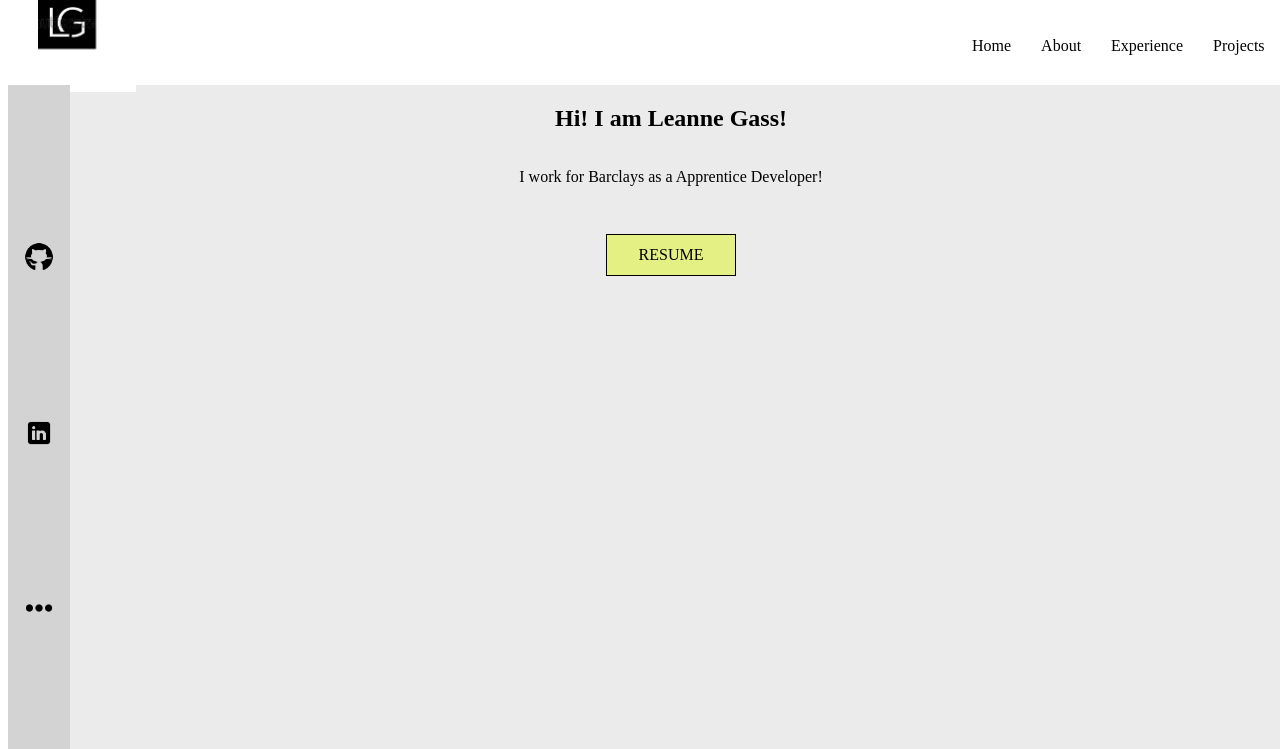
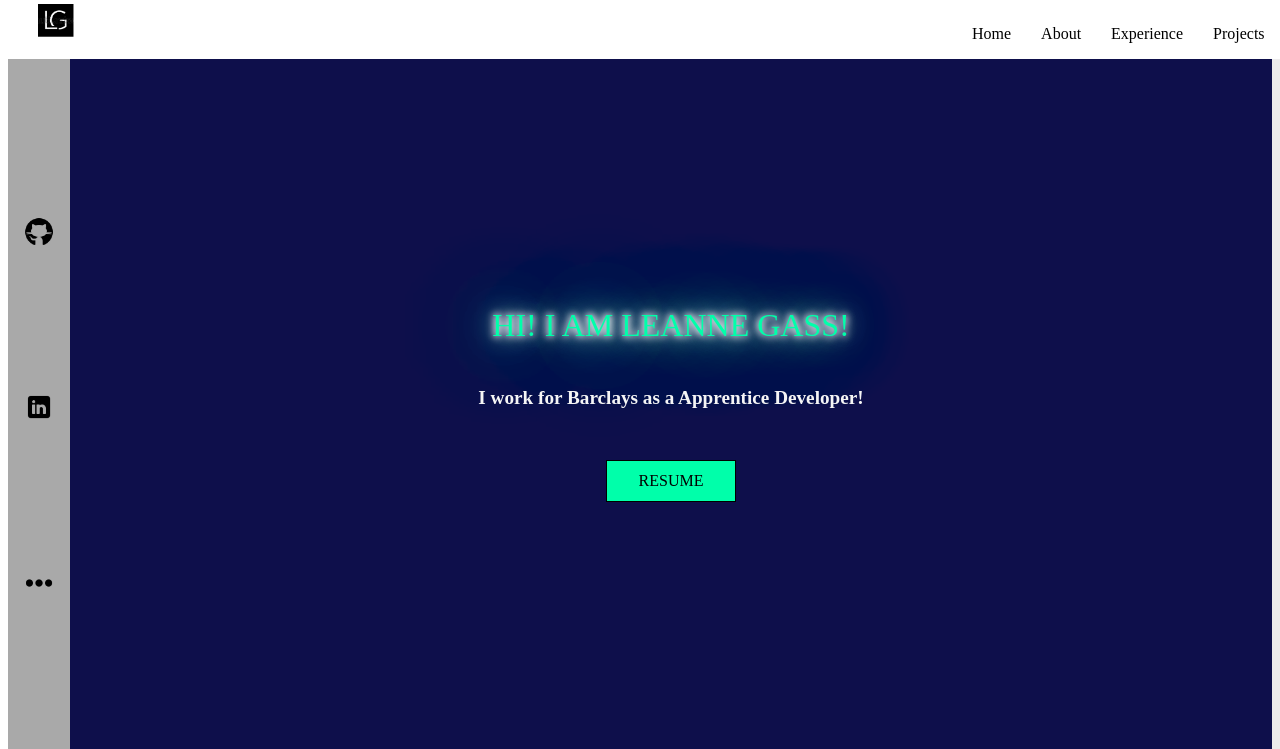
Before and after one commit to leannegass/My-Website, a plain HTML site: page index.html in a window 1280 px wide. Shown: the top 749 px of the page. Drawn offline with Linux system fonts and the light colour scheme.

Commit message:
added more styling

```diff
--- a/index.html
+++ b/index.html
@@ -10,9 +10,7 @@
 </head>
 <body>
     <nav class="navbar">
-        <p class="logo">
-            <img src="LG.png" alt="coding">
-        </p>
+        <img class="logo" src="LG.png" alt="coding">
         <ul class="nav-links">
             <li class="nav-item"><a href="index.html">Home</a></li>
             <li class="nav-item"><a href="about.html">About</a></li>
@@ -35,7 +33,7 @@
             </section>
 
             <section>
-                <p>I work for Barclays as a Apprentice Developer!</p>
+                <h2>I work for Barclays as a Apprentice Developer!</p>
             </section>
 
             <section class="resume">
--- a/style.css
+++ b/style.css
@@ -1,7 +1,7 @@
 
 .navbar {
     width: 97vw;
-    height:6vw;
+    height:4vw;
     padding-left: 30px;
     padding-right: 10px;
     display : flex;
@@ -11,7 +11,9 @@
 }
 
 .logo {
-    display: inline-block;
+    height : 60px;
+    width : 60px;
+
 
 }
 
@@ -38,12 +40,6 @@
 
 }
 
-.logo img {
-
-    width: 25%;
-
-}
-
 footer img {
     width: 3%;
 }
@@ -57,9 +53,9 @@ footer img {
 }
 
 .image-container{
-    height: 10vh;
+    height: 5vh;
     width: 10vw;
-    background-color: rgb(214, 241, 214);
+    background-color: rgb(70, 197, 148);
     margin: 2rem;
     color:black;
     border: solid black 1px;
@@ -83,10 +79,13 @@ footer {
     padding: 0 150px;
     display: flex;
     flex-direction: column;
+    justify-content: center;
     align-items: center;
+    /*background-image: url("programming-web-development-code-wallpaper-preview.jpg");*/
+    background-color:rgb(14, 15, 75);
 }
 .sidebar {
-    background-color:lightgray;
+    background-color:darkgray;
 
     color: black;
     padding: 1rem;
@@ -103,7 +102,7 @@ body{
 .resume {
     height: 5vh;
     width: 10vw;
-    background-color: rgb(229, 240, 132);
+    background-color: #0fa;
     margin: 2rem;
     color:black;
     border: solid black 1px;
@@ -112,3 +111,33 @@ body{
     align-items: center;
 
 }
+h1 {
+    text-align: center;
+    text-transform: uppercase;
+    font-weight: 400;
+    color: #fff;
+    text-shadow:
+
+    0 0 7px #fff,
+    0 0 10px #fff,
+    0 0 21px #fff,
+    0 0 42px #0fa,
+    0 0 82px #0fa,
+    0 0 92px #0fa,
+    0 0 102px #0fa,
+    0 0 151px #0fa;
+  }
+
+  h1 {
+      font-size: 2rem;
+      color: #0fa;
+  }
+
+  h2 {
+      font-size: 1.2rem;
+      color:whitesmoke;
+  }
+  h3 {
+      font-size: 1rem;
+      color:white;
+  }
```
Also changed, not shown: about.html (+9 -11 lines), experience.html (+4 -6 lines), project.html (+3 -5 lines), programming-web-development-code-wallpaper-preview.jpg (added).
